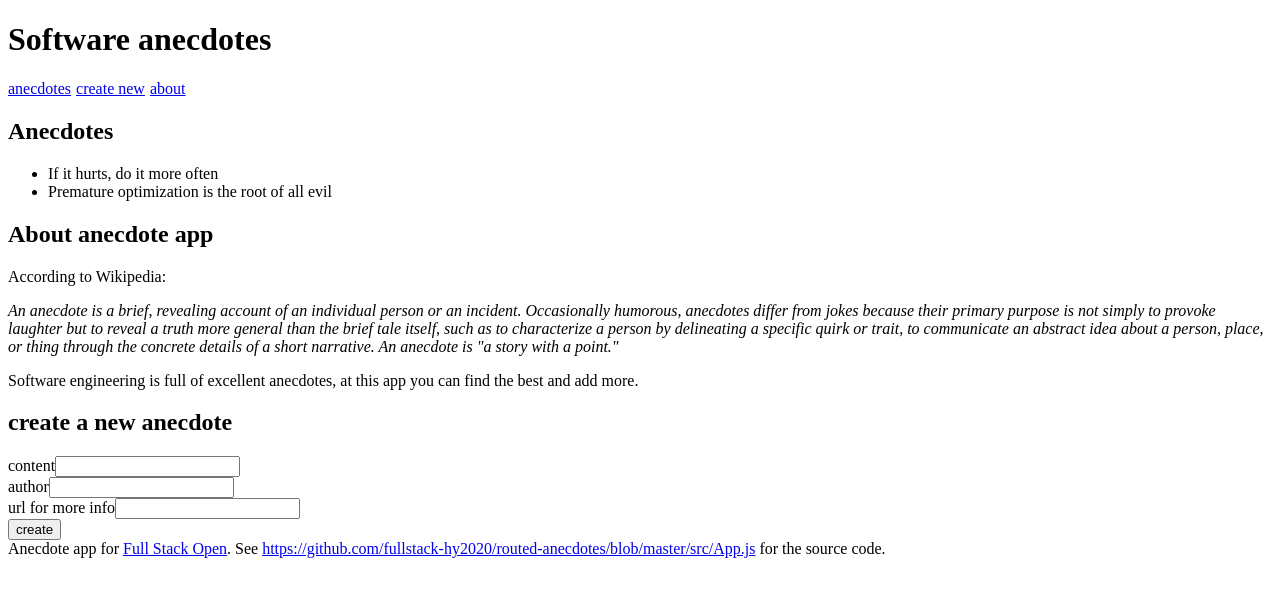
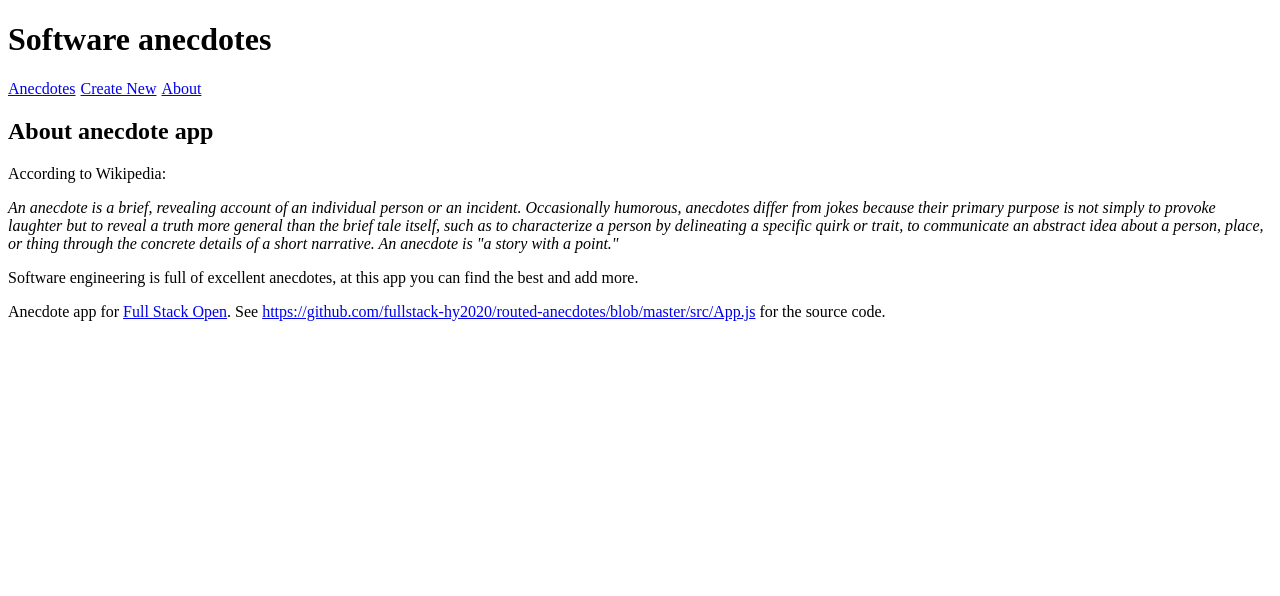
Before and after one commit to OmarBaltaji/Full-Stack-Open-Part-7, a React (Vite) app in the folder routed-anecdotes-main/: page /about in a window 1280 px wide. Shown: the top 596 px of the page. Built offline with nearby package versions, Linux system fonts and the light colour scheme.

Commit message:
7.1: routed anecdotes, step1

```diff
--- a/routed-anecdotes-main/package.json
+++ b/routed-anecdotes-main/package.json
@@ -11,7 +11,8 @@
   },
   "dependencies": {
     "react": "^18.2.0",
-    "react-dom": "^18.2.0"
+    "react-dom": "^18.2.0",
+    "react-router-dom": "^6.21.1"
   },
   "devDependencies": {
     "@types/react": "^18.2.15",
--- a/routed-anecdotes-main/src/App.jsx
+++ b/routed-anecdotes-main/src/App.jsx
@@ -1,87 +1,10 @@
 import { useState } from 'react'
-
-const Menu = () => {
-  const padding = {
-    paddingRight: 5
-  }
-  return (
-    <div>
-      <a href='#' style={padding}>anecdotes</a>
-      <a href='#' style={padding}>create new</a>
-      <a href='#' style={padding}>about</a>
-    </div>
-  )
-}
-
-const AnecdoteList = ({ anecdotes }) => (
-  <div>
-    <h2>Anecdotes</h2>
-    <ul>
-      {anecdotes.map(anecdote => <li key={anecdote.id} >{anecdote.content}</li>)}
-    </ul>
-  </div>
-)
-
-const About = () => (
-  <div>
-    <h2>About anecdote app</h2>
-    <p>According to Wikipedia:</p>
-
-    <em>An anecdote is a brief, revealing account of an individual person or an incident.
-      Occasionally humorous, anecdotes differ from jokes because their primary purpose is not simply to provoke laughter but to reveal a truth more general than the brief tale itself,
-      such as to characterize a person by delineating a specific quirk or trait, to communicate an abstract idea about a person, place, or thing through the concrete details of a short narrative.
-      An anecdote is "a story with a point."</em>
-
-    <p>Software engineering is full of excellent anecdotes, at this app you can find the best and add more.</p>
-  </div>
-)
-
-const Footer = () => (
-  <div>
-    Anecdote app for <a href='https://fullstackopen.com/'>Full Stack Open</a>.
-
-    See <a href='https://github.com/fullstack-hy2020/routed-anecdotes/blob/master/src/App.js'>https://github.com/fullstack-hy2020/routed-anecdotes/blob/master/src/App.js</a> for the source code.
-  </div>
-)
-
-const CreateNew = (props) => {
-  const [content, setContent] = useState('')
-  const [author, setAuthor] = useState('')
-  const [info, setInfo] = useState('')
-
-
-  const handleSubmit = (e) => {
-    e.preventDefault()
-    props.addNew({
-      content,
-      author,
-      info,
-      votes: 0
-    })
-  }
-
-  return (
-    <div>
-      <h2>create a new anecdote</h2>
-      <form onSubmit={handleSubmit}>
-        <div>
-          content
-          <input name='content' value={content} onChange={(e) => setContent(e.target.value)} />
-        </div>
-        <div>
-          author
-          <input name='author' value={author} onChange={(e) => setAuthor(e.target.value)} />
-        </div>
-        <div>
-          url for more info
-          <input name='info' value={info} onChange={(e)=> setInfo(e.target.value)} />
-        </div>
-        <button>create</button>
-      </form>
-    </div>
-  )
-
-}
+import Menu from './components/Menu';
+import CreateNew from './components/CreateNew';
+import AnecdoteList from './components/AnecdoteList';
+import Footer from './components/Footer';
+import About from './pages/About';
+import { BrowserRouter as Router, Routes, Route } from 'react-router-dom';
 
 const App = () => {
   const [anecdotes, setAnecdotes] = useState([
@@ -123,14 +46,19 @@
   }
 
   return (
-    <div>
-      <h1>Software anecdotes</h1>
-      <Menu />
-      <AnecdoteList anecdotes={anecdotes} />
-      <About />
-      <CreateNew addNew={addNew} />
-      <Footer />
-    </div>
+    <Router>
+      <div>
+        <h1>Software anecdotes</h1>
+        <Menu />
+
+        <Routes>
+          <Route path='/' element={<AnecdoteList anecdotes={anecdotes} />} />
+          <Route path='/create' element={<CreateNew addNew={addNew} />} />
+          <Route path='/about' element={<About />} />
+        </Routes>
+        <Footer />
+      </div>
+    </Router>
   )
 }
 
--- /dev/null
+++ b/routed-anecdotes-main/src/components/AnecdoteList.jsx
@@ -0,0 +1,10 @@
+const AnecdoteList = ({ anecdotes }) => (
+  <div>
+    <h2>Anecdotes</h2>
+    <ul>
+      {anecdotes.map(anecdote => <li key={anecdote.id} >{anecdote.content}</li>)}
+    </ul>
+  </div>
+)
+
+export default AnecdoteList;
--- /dev/null
+++ b/routed-anecdotes-main/src/components/CreateNew.jsx
@@ -0,0 +1,41 @@
+import { useState } from "react"
+
+const CreateNew = (props) => {
+  const [content, setContent] = useState('')
+  const [author, setAuthor] = useState('')
+  const [info, setInfo] = useState('')
+
+
+  const handleSubmit = (e) => {
+    e.preventDefault()
+    props.addNew({
+      content,
+      author,
+      info,
+      votes: 0
+    })
+  }
+
+  return (
+    <div>
+      <h2>create a new anecdote</h2>
+      <form onSubmit={handleSubmit}>
+        <div>
+          content
+          <input name='content' value={content} onChange={(e) => setContent(e.target.value)} />
+        </div>
+        <div>
+          author
+          <input name='author' value={author} onChange={(e) => setAuthor(e.target.value)} />
+        </div>
+        <div>
+          url for more info
+          <input name='info' value={info} onChange={(e)=> setInfo(e.target.value)} />
+        </div>
+        <button>create</button>
+      </form>
+    </div>
+  )
+}
+
+export default CreateNew;
--- /dev/null
+++ b/routed-anecdotes-main/src/components/Footer.jsx
@@ -0,0 +1,9 @@
+const Footer = () => (
+  <div>
+    Anecdote app for <a href='https://fullstackopen.com/'>Full Stack Open</a>.
+
+    See <a href='https://github.com/fullstack-hy2020/routed-anecdotes/blob/master/src/App.js'>https://github.com/fullstack-hy2020/routed-anecdotes/blob/master/src/App.js</a> for the source code.
+  </div>
+)
+
+export default Footer;
--- /dev/null
+++ b/routed-anecdotes-main/src/components/Menu.jsx
@@ -0,0 +1,16 @@
+import { Link } from "react-router-dom";
+
+const Menu = () => {
+  const padding = {
+    paddingRight: 5
+  }
+  return (
+    <nav>
+      <Link to='/' style={padding}>Anecdotes</Link>
+      <Link to='/create' style={padding}>Create New</Link>
+      <Link to='/about' style={padding}>About</Link>
+    </nav>
+  )
+}
+
+export default Menu;
--- /dev/null
+++ b/routed-anecdotes-main/src/pages/About.jsx
@@ -0,0 +1,15 @@
+const About = () => (
+  <div>
+    <h2>About anecdote app</h2>
+    <p>According to Wikipedia:</p>
+
+    <em>An anecdote is a brief, revealing account of an individual person or an incident.
+      Occasionally humorous, anecdotes differ from jokes because their primary purpose is not simply to provoke laughter but to reveal a truth more general than the brief tale itself,
+      such as to characterize a person by delineating a specific quirk or trait, to communicate an abstract idea about a person, place, or thing through the concrete details of a short narrative.
+      An anecdote is "a story with a point."</em>
+
+    <p>Software engineering is full of excellent anecdotes, at this app you can find the best and add more.</p>
+  </div>
+)
+
+export default About;
```
Also changed, not shown: 1 other file (tests, documents, lock files or other folders).
